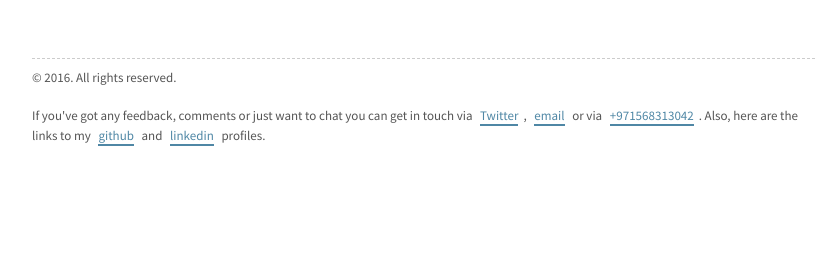
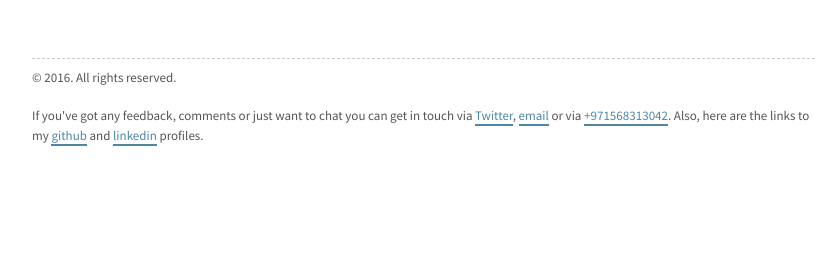
Before and after one commit to kamranahmedse/kamranahmedse.github.io, a Jekyll site: the page built from index.html, in a window 1280 px wide. Shown: the part 2106-2367 px from the top of the page, without its empty margins (248-1088 px from the left). Built offline with Jekyll 4.4.1, drawn with Linux system fonts in a browser that asks for light colours; some web fonts are replaced; the list of posts is cut into pages by our own code.

Commit message:
Remove margin from footer links

```diff
--- a/public/css/style.css
+++ b/public/css/style.css
@@ -69,6 +69,10 @@ a {
     text-decoration: none;
     border-bottom: 2px solid;
     margin: 0 5px;
+}
+
+.site-footer a {
+  margin: 0;
 }
 
 hr {
```
